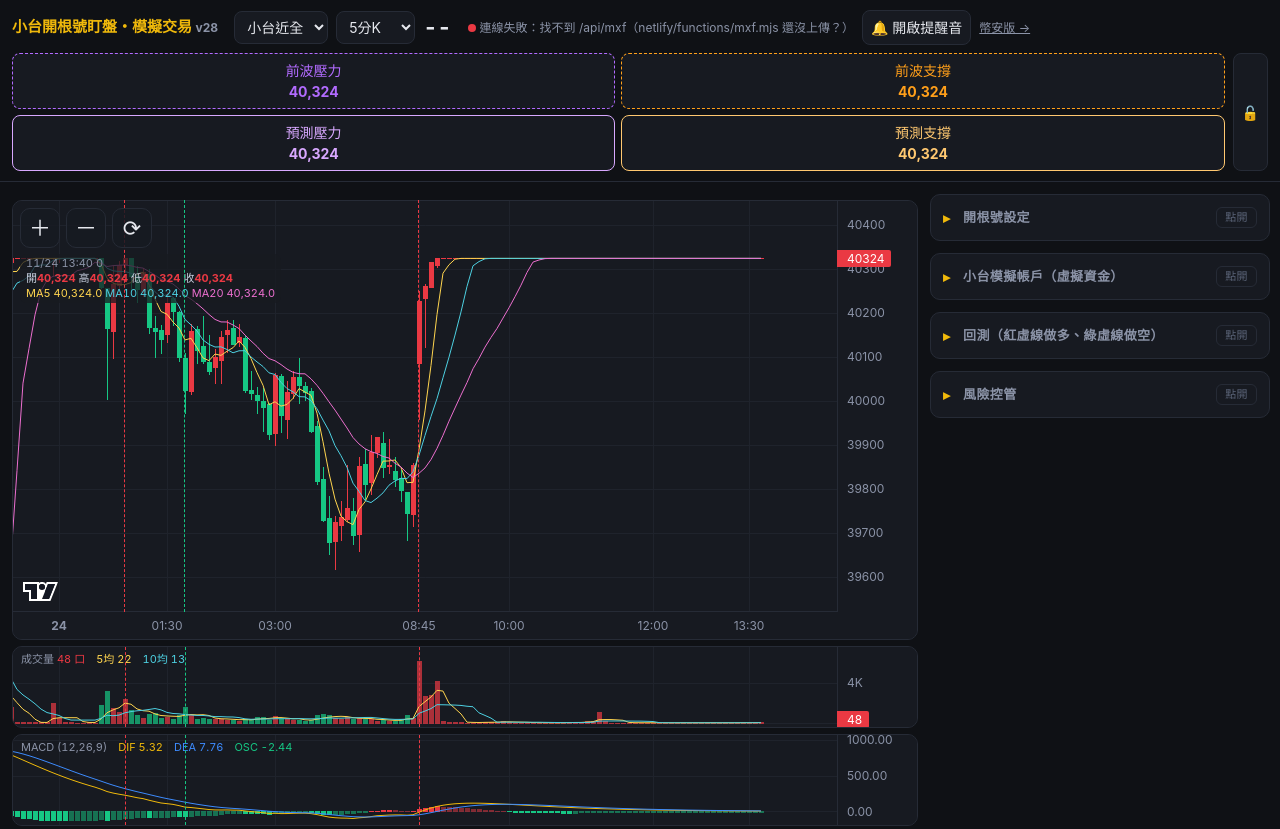
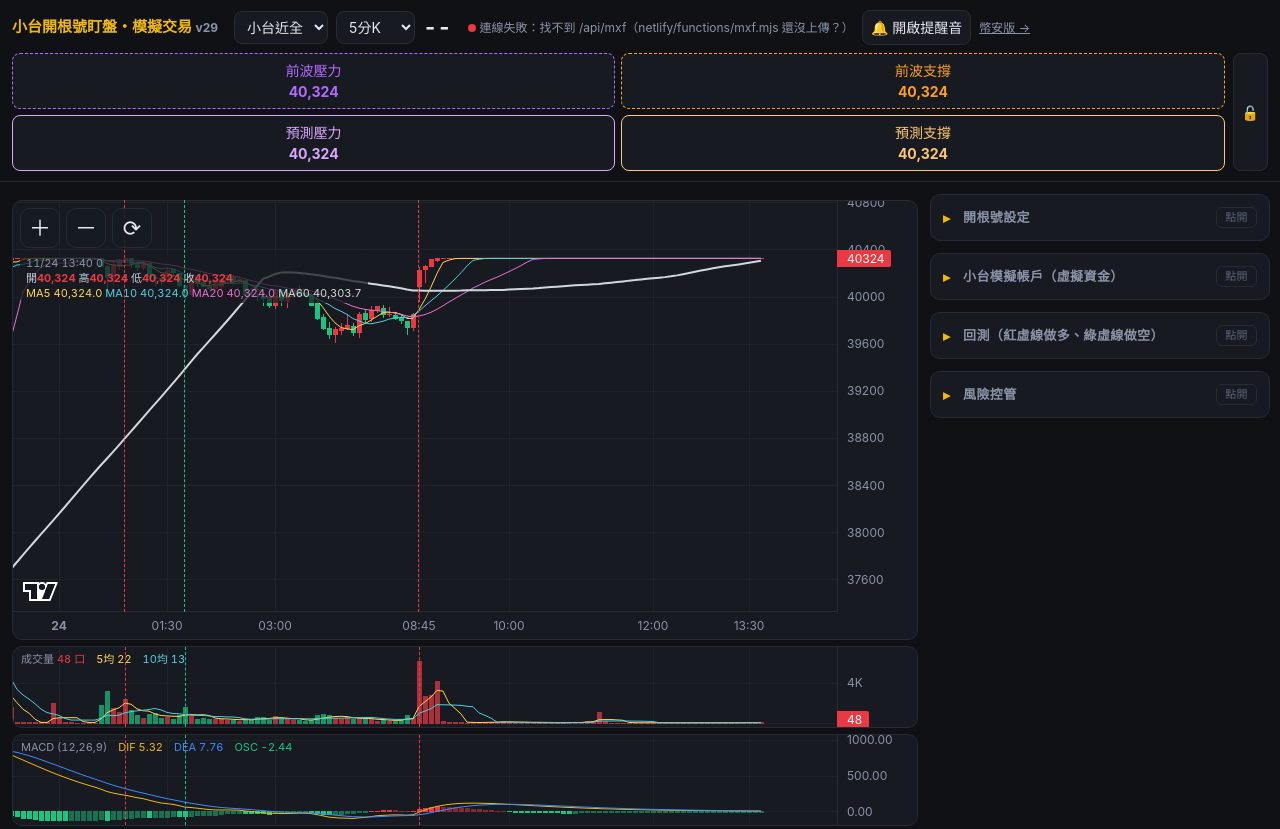
Before and after one commit to tim001491/xiaotai-kanpan, a plain HTML site: page index.html in a window 1280 px wide. Shown: the top 829 px of the page. Drawn offline with Linux system fonts and the light colour scheme; no server answers.

Commit message:
小台看盤 v29：K線圖加畫 MA60
Co-Authored-By: Claude Opus 5.5 <noreply@anthropic.com>
Claude-Session: https://claude.ai/code/session_012Ypseszks3EWVaVbrp3veL

```diff
--- a/index.html
+++ b/index.html
@@ -69,7 +69,7 @@
 </head>
 <body>
 <header>
-  <h1>小台開根號盯盤・模擬交易 <small style="font-size:12px;color:#8b93a7">v28</small></h1>
+  <h1>小台開根號盯盤・模擬交易 <small style="font-size:12px;color:#8b93a7">v29</small></h1>
   <select id="prod">
     <option value="nearAll" selected>小台近全</option>
     <option value="nearDay">小台近月</option>
@@ -458,8 +458,8 @@
     handleScroll: TOUCH_SCROLL, handleScale: TOUCH_SCALE
   });
   // 均線：5、10、20（跟三竹一樣）
-  const MA_DEF = [[5, '#ffd54f'], [10, '#4dd0e1'], [20, '#ec6fcf']];
-  const maSeries = MA_DEF.map(([n, color]) => chart.addLineSeries({ color, lineWidth: 1, priceLineVisible: false, lastValueVisible: false, crosshairMarkerVisible: false }));
+  const MA_DEF = [[5, '#ffd54f'], [10, '#4dd0e1'], [20, '#ec6fcf'], [60, '#cfd8dc']]; // MA60（淺灰、粗一點）＝自動交易的順勢線
+  const maSeries = MA_DEF.map(([n, color]) => chart.addLineSeries({ color, lineWidth: n === 60 ? 2 : 1, priceLineVisible: false, lastValueVisible: false, crosshairMarkerVisible: false }));
   const volChart = LWC.createChart($('volChart'), subOpts(false));
   const volSeries = volChart.addHistogramSeries({ priceFormat: { type: 'volume' }, priceLineVisible: false, lastValueVisible: true });
   const VMA_DEF = [[5, '#ffd54f'], [10, '#4dd0e1']];
```
